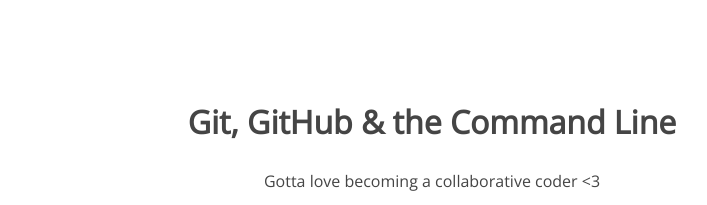
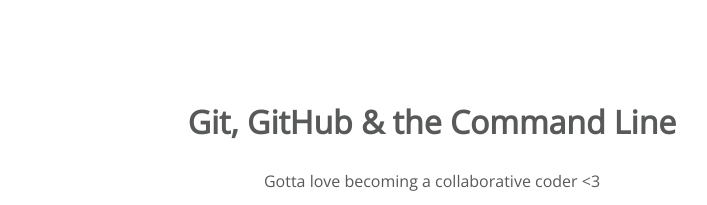
Before and after one commit to suesued/105-project, a plain HTML site: page index.html in a window 1280 px wide. Shown: the top 205 px of the page, without its empty margins (208-915 px from the left). Drawn offline with nearby package versions, Linux system fonts and the light colour scheme.

Commit message:
changed h1 color

```diff
--- a/css/style.css
+++ b/css/style.css
@@ -5,7 +5,7 @@ section {
 section h1,
 section p {
 	text-align: center;
-	color: #454545;
+	color: #585959;
 }
 section h1 {
 	font: 32px 'Open Sans';
```
